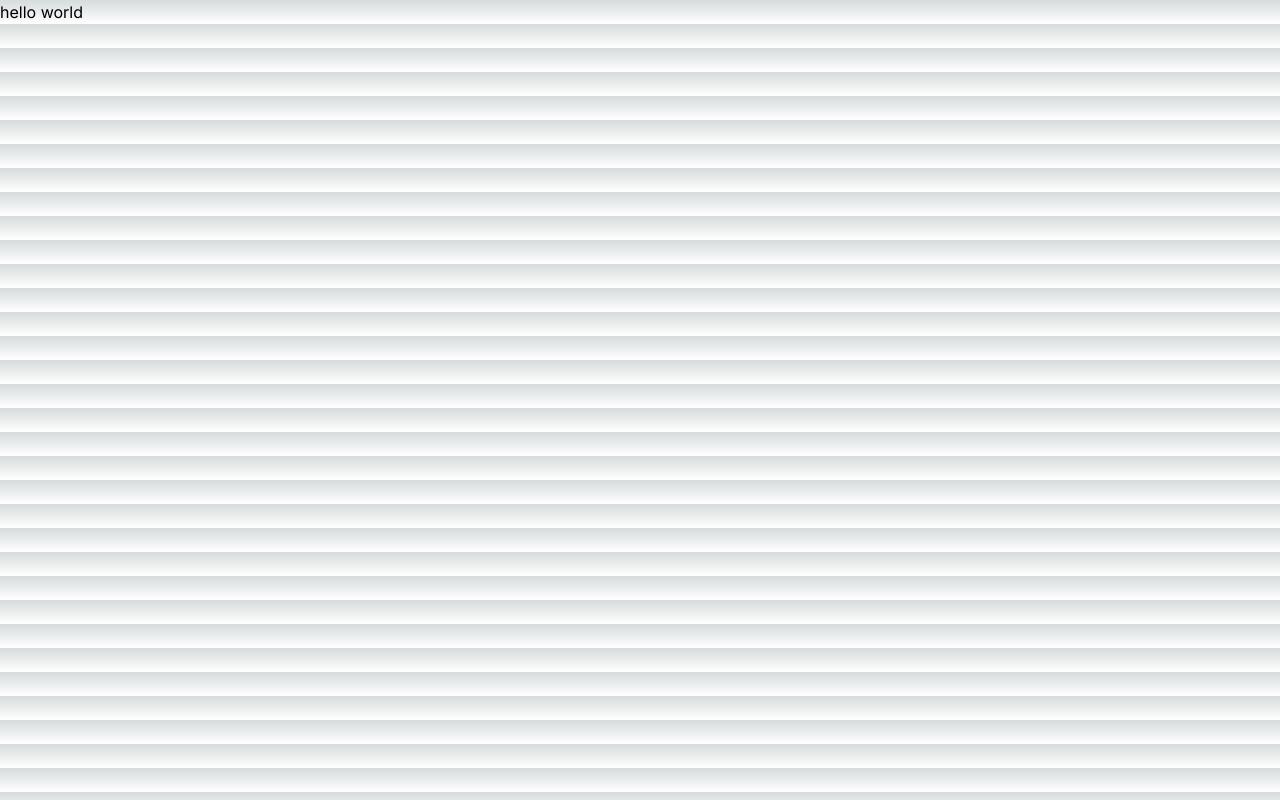
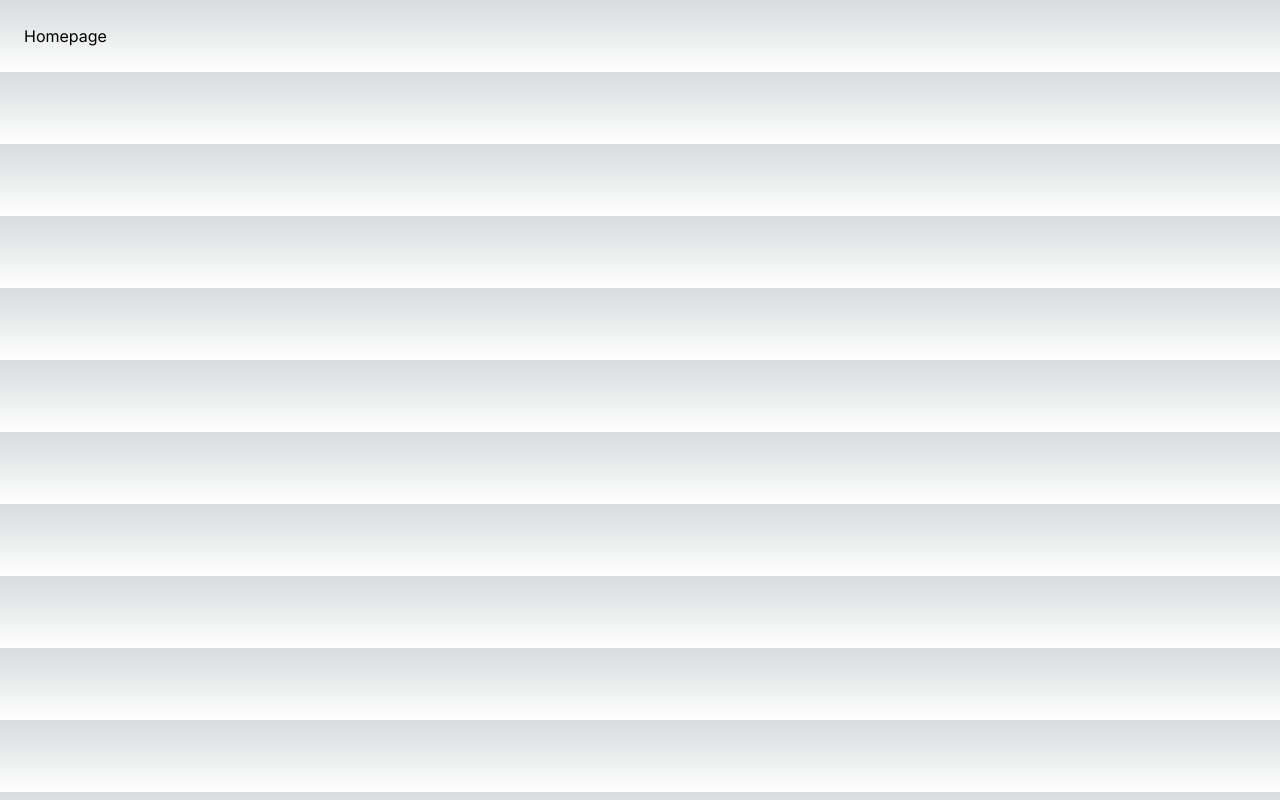
Before and after one commit to JonasBne/next-13-demo, a Next.js app: page / in a window 1280 px wide. Built offline with nearby package versions, Linux system fonts and the light colour scheme.

Commit message:
feat: basic routing and pages

```diff
--- a/src/app/about/page.tsx
+++ b/src/app/about/page.tsx
@@ -1,3 +1,9 @@
+export const metadata = {
+  title: 'About',
+  description: 'About page',
+  keywords: 'nextjs, typescript, tailwindcss',
+};
+
 export default function AboutPage() {
   return (
     <>
--- a/src/app/layout.tsx
+++ b/src/app/layout.tsx
@@ -1,21 +1,18 @@
-import './globals.css'
-import { Inter } from 'next/font/google'
+import './globals.css';
+import { Inter } from 'next/font/google';
 
-const inter = Inter({ subsets: ['latin'] })
-
-export const metadata = {
-  title: 'Create Next App',
-  description: 'Generated by create next app',
-}
+const inter = Inter({ subsets: ['latin'] });
 
 export default function RootLayout({
   children,
 }: {
-  children: React.ReactNode
+  children: React.ReactNode;
 }) {
   return (
-    <html lang="en">
-      <body className={inter.className}>{children}</body>
+    <html lang='en'>
+      <body className={inter.className}>
+        <main className='m-6'>{children}</main>
+      </body>
     </html>
-  )
+  );
 }
--- a/src/app/page.tsx
+++ b/src/app/page.tsx
@@ -1,5 +1,9 @@
+export const metadata = {
+  title: 'Home',
+  description: 'Homepage',
+  keywords: 'nextjs, typescript, tailwindcss',
+};
+
 export default function Home() {
-  return (
-    <div>hello world</div>
-  )
+  return <h1>Homepage</h1>;
 }
```
